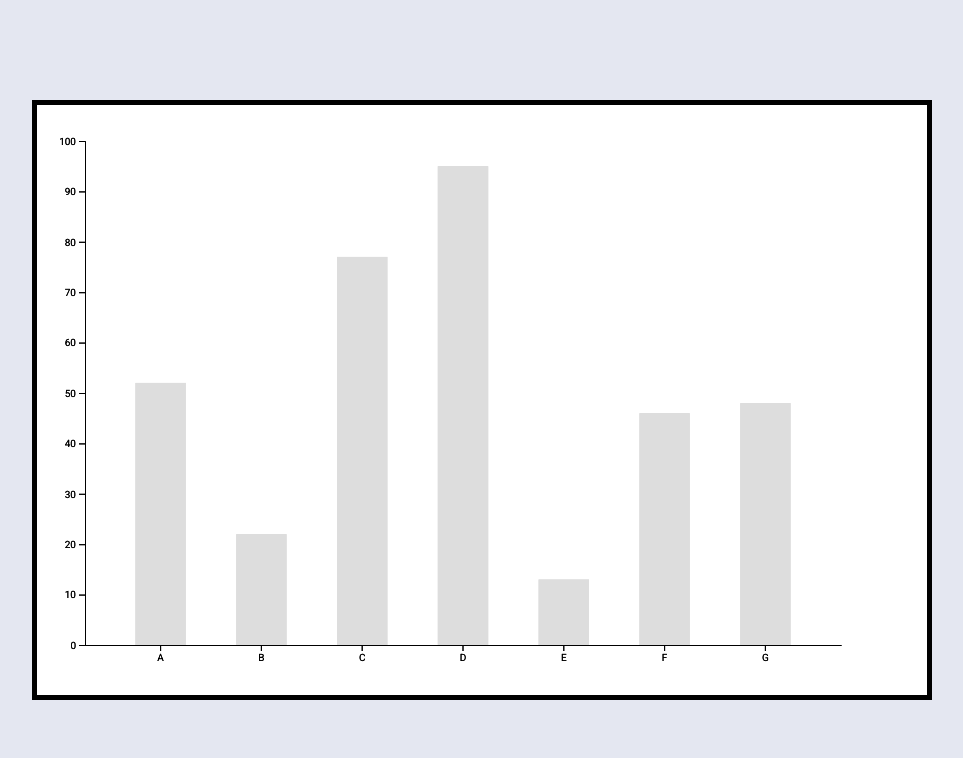
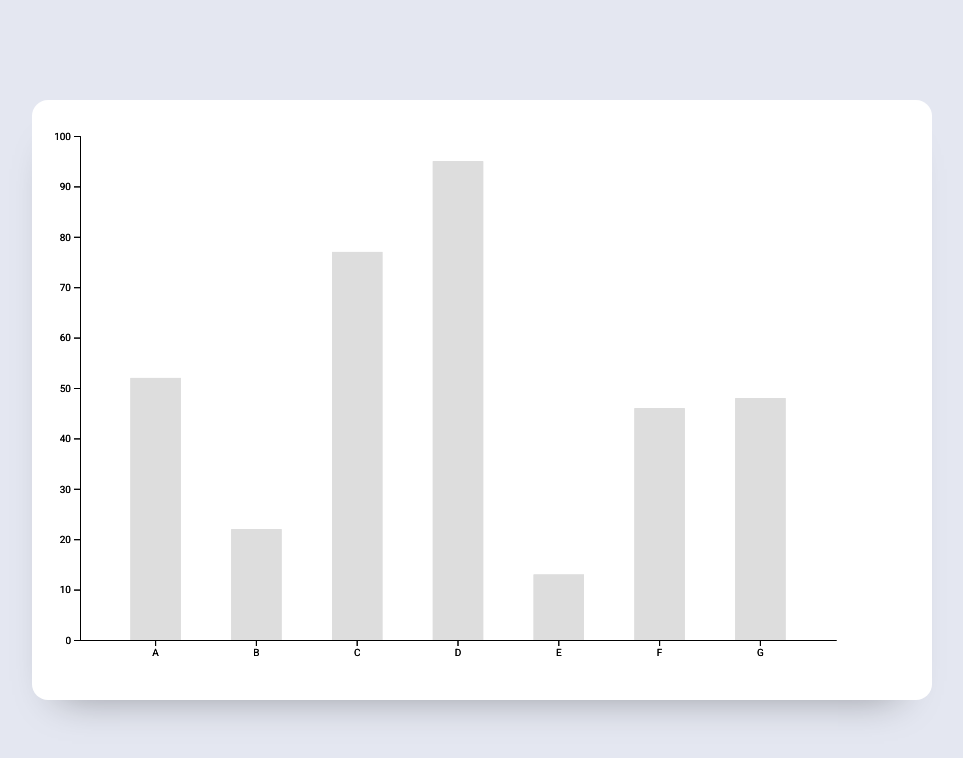
Before and after one commit to Inventor77/mydash, a React (Create React App) app: page /chart in a window 1280 px wide. Shown: the top 758 px of the page, without its empty margins (158-1121 px from the left). Built offline with nearby package versions, Linux system fonts and the light colour scheme.

Commit message:
Navigation is been set

```diff
--- a/package.json
+++ b/package.json
@@ -7,6 +7,7 @@
     "node-sass": "^7.0.1",
     "react": "^18.1.0",
     "react-dom": "^18.1.0",
+    "react-router-dom": "^6.3.0",
     "react-scripts": "5.0.1",
     "web-vitals": "^2.1.4"
   },
--- a/src/App.js
+++ b/src/App.js
@@ -1,12 +1,17 @@
 import "./App.scss";
-// import CreateAccountPage from "./layouts/CreateAccount/CreateAccount";
+import CreateAccountPage from "./layouts/CreateAccount/CreateAccount";
 import Home from "./layouts/Home/Home";
+import { BrowserRouter as Router, Routes, Route } from "react-router-dom";
 
 function App() {
 	return (
 		<div className="App">
-			{/* <CreateAccountPage /> */}
-			<Home />
+			<Router>
+				<Routes>
+					<Route path="/" element={<CreateAccountPage />} />
+					<Route path="/chart" element={<Home />} />
+				</Routes>
+			</Router>
 		</div>
 	);
 }
--- a/src/components/BarChart/BarChart.scss
+++ b/src/components/BarChart/BarChart.scss
@@ -1,6 +1,8 @@
 .barChart__container {
     height:  600px;
     width: 900px;
-    border: 5px solid #000;
+    // border: 1px solid #000;
+    border-radius: 16px;
+    box-shadow: -4px 25px 40px -30px rgba(0, 0, 0, 0.4);
     background: #fff;
 }
--- a/src/layouts/CreateAccount/CreateAccount.jsx
+++ b/src/layouts/CreateAccount/CreateAccount.jsx
@@ -4,6 +4,7 @@ import GraphImg from '../../assets/images/background.png'
 import CustomInput from '../../components/CustomInput/CustomInput'
 import CustomCheckbox from '../../components/CustomCheckbox/CustomCheckbox'
 import { handleError } from '../../utils/handleError'
+import { useNavigate } from "react-router-dom";
 
 const INITIAL_FORM_STATE = {
     email: "",
@@ -16,6 +17,7 @@ function CreateAccount() {
     const [formValues, setFormValues] = useState(INITIAL_FORM_STATE);
     const [error, setError] = useState(INITIAL_FORM_STATE)
     const [isSubmit, setIsSubmit] = useState(false);
+    const navigate = useNavigate();
 
     const handleSubmit = (event) => {
         event.preventDefault();
@@ -27,6 +29,7 @@ function CreateAccount() {
         console.log(error);
         if (Object.keys(error).length === 0 && isSubmit) {
             console.log(formValues)
+            navigate("/chart");
         }
     }, [error])
 
```
Also changed, not shown: 1 other file (tests, documents, lock files or other folders).
